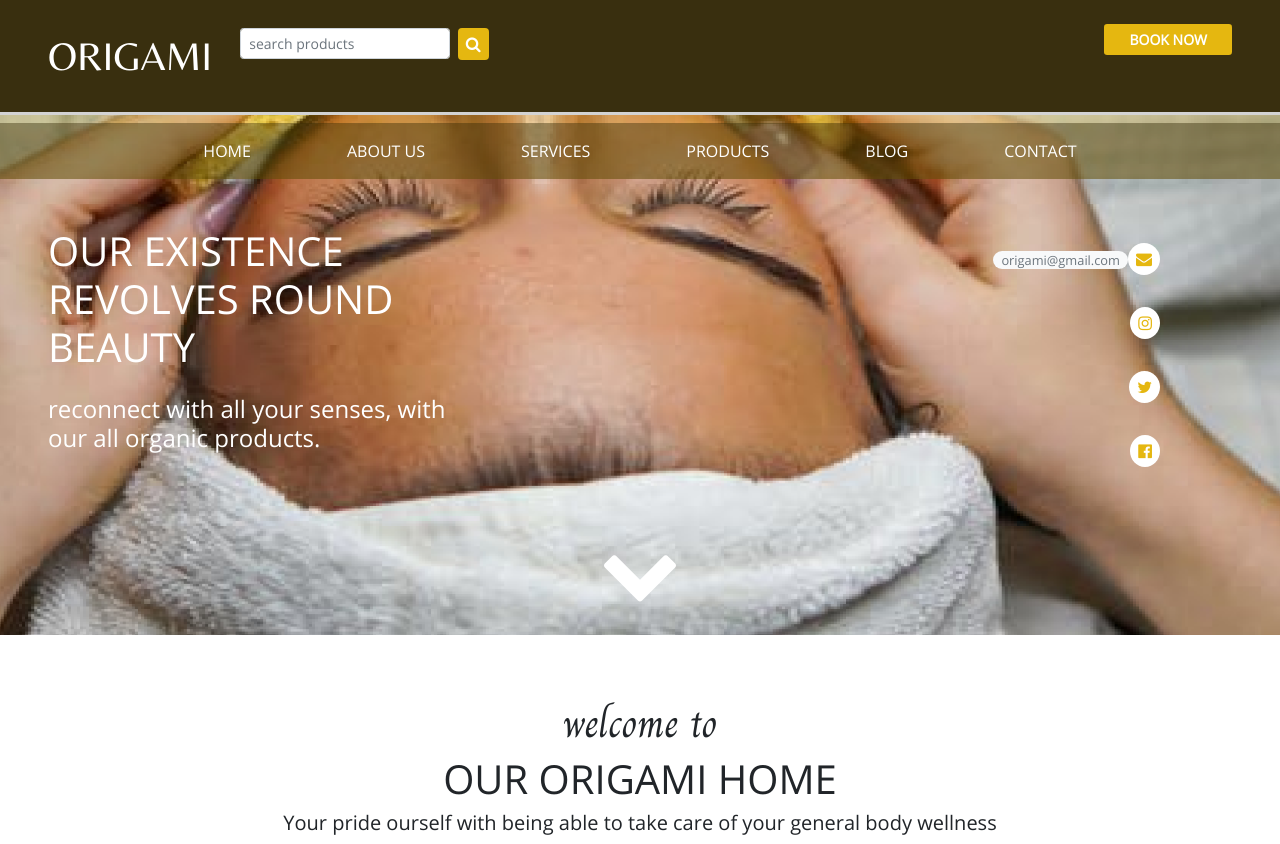
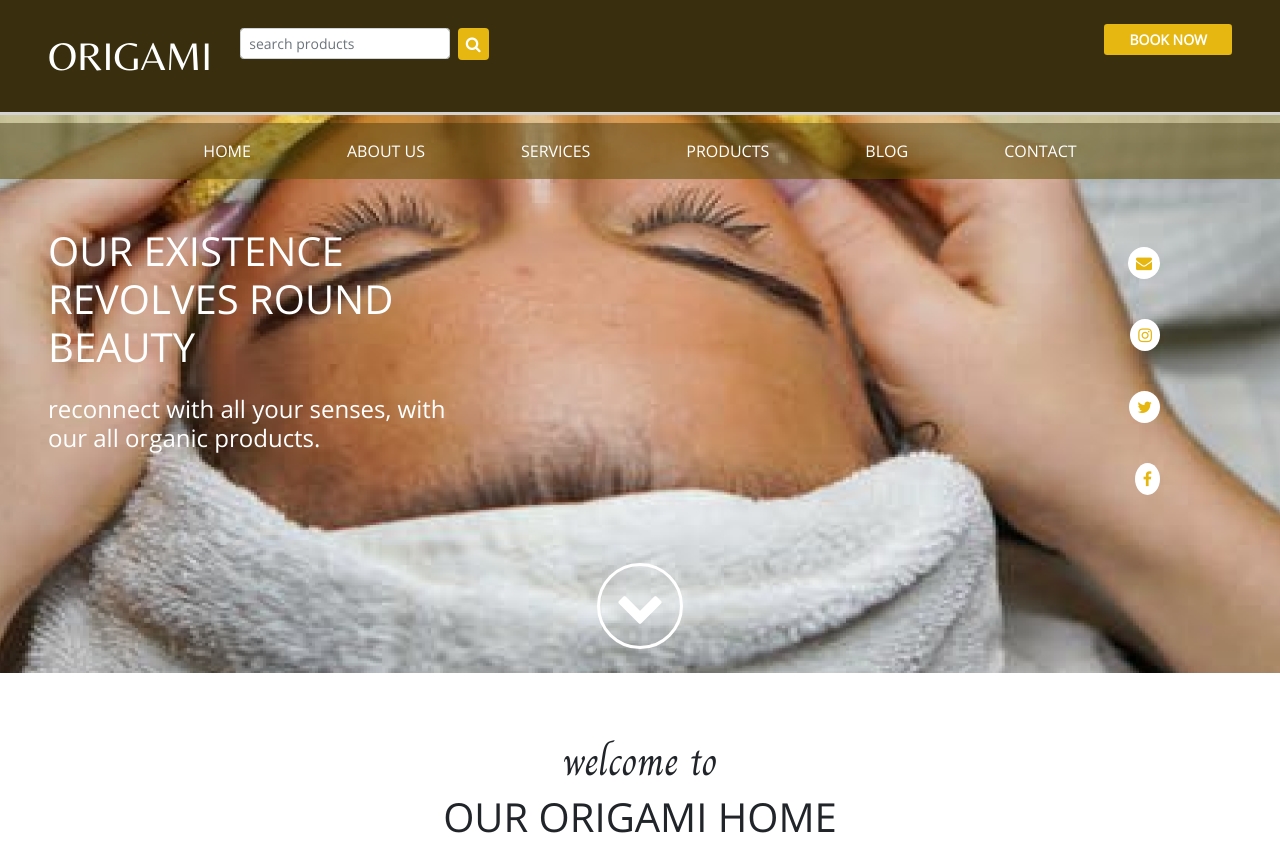
Before and after one commit to bony237/oragami-spa_new-avengers-task, a plain HTML site: page index.html in a window 1280 px wide. Shown: the top 844 px of the page. Drawn offline with nearby package versions, Linux system fonts and the light colour scheme.

Commit message:
chevron btn, scroll animation

```diff
--- a/index.html
+++ b/index.html
@@ -98,20 +98,31 @@
                                 <!--Icons contact-->
                                 <div class="mr-3 mr-md-5 pr-md-4 d-flex flex-column align-items-end">
                                     <!--icons-->
-                                    <div class="my-3">
-                                        <span class="bg-light text-secondary rounded-pill small px-2 d-none d-md-inline">
-                                            origami@gmail.com</span><span class="fa fa-envelope colorSingle1 bg-white p-2 rounded-circle"></span>
+                                    <div class="my-1">
+                                        <span class="fa fa-envelope my-3 colorSingle1 bg-white p-2 rounded-circle" data-toggle="popover" data-trigger="hover" data-placement="left" data-content="origami@gmail.com"></span>
                                     </div>
-                                    <span class="fa fa-instagram my-3 colorSingle1 bg-white p-2 rounded-circle"></span>
-                                    <span class="fa fa-twitter my-3 colorSingle1 bg-white p-2 rounded-circle"></span>
-                                    <span class="fa fa-facebook-official my-3 colorSingle1 bg-white p-2 rounded-circle"></span>
+
+                                    <div class="my-1">
+                                        <span class="fa fa-instagram my-3 colorSingle1 bg-white p-2 rounded-circle" data-toggle="popover" data-trigger="hover" data-placement="left" data-content="origami-instagram"></span>
+                                    </div>
+
+                                    <div class="my-1">
+                                        <span class="fa fa-twitter my-3 colorSingle1 bg-white p-2 rounded-circle" data-toggle="popover" data-trigger="hover" data-placement="left" data-content="origami-twitter"></span>
+                                    </div>
+
+                                    <div class="my-1">
+                                        <span class="fa fa-facebook my-3 colorSingle1 bg-white p-2 rounded-circle" data-toggle="popover" data-trigger="hover" data-placement="left" data-content="origami-facebook"></span>
+                                    </div>
+
                                 </div>
                             </div>
 
                             <!--Btn down-->
                             <div class="text-center">
-                                <!--icons-->
-                                <span class="fa fa-chevron-down fa-5x"></span>
+                                <div class="m-auto btn text-white d-inline-block rounded-circle p-3 custom-border" id="home-chevron-down">
+                                    <!--icons-->
+                                    <span class="fa fa-chevron-down fa-3x"></span>
+                                </div>
                             </div>
                         </div>
 
@@ -1105,6 +1116,17 @@
                     }
                 });
             });
+
+            /*Popover initialisation*/
+            $(function () {
+                $('[data-toggle="popover"]').popover();
+            });
+
+            /*Scroll to about-us*/
+            const aboutUsElm = document.querySelector("#about-us");
+            document.querySelector('#home-chevron-down').addEventListener('click', (event) => {
+                aboutUsElm.scrollIntoView({behavior: 'smooth'});
+            });
         </script>
     </body>
 </html>
--- a/style/index.css
+++ b/style/index.css
@@ -92,6 +92,13 @@
     background-color: rgba(0, 0, 0, 0.34);
 }
 
+.custom-border {
+    border: solid 3px;
+}
+
+#home-chevron-down:hover {
+    background-color: #E5B710;
+}
 /*end Section Home*/
 
 
```
Also changed, not shown: style/images/circle.png (added).
